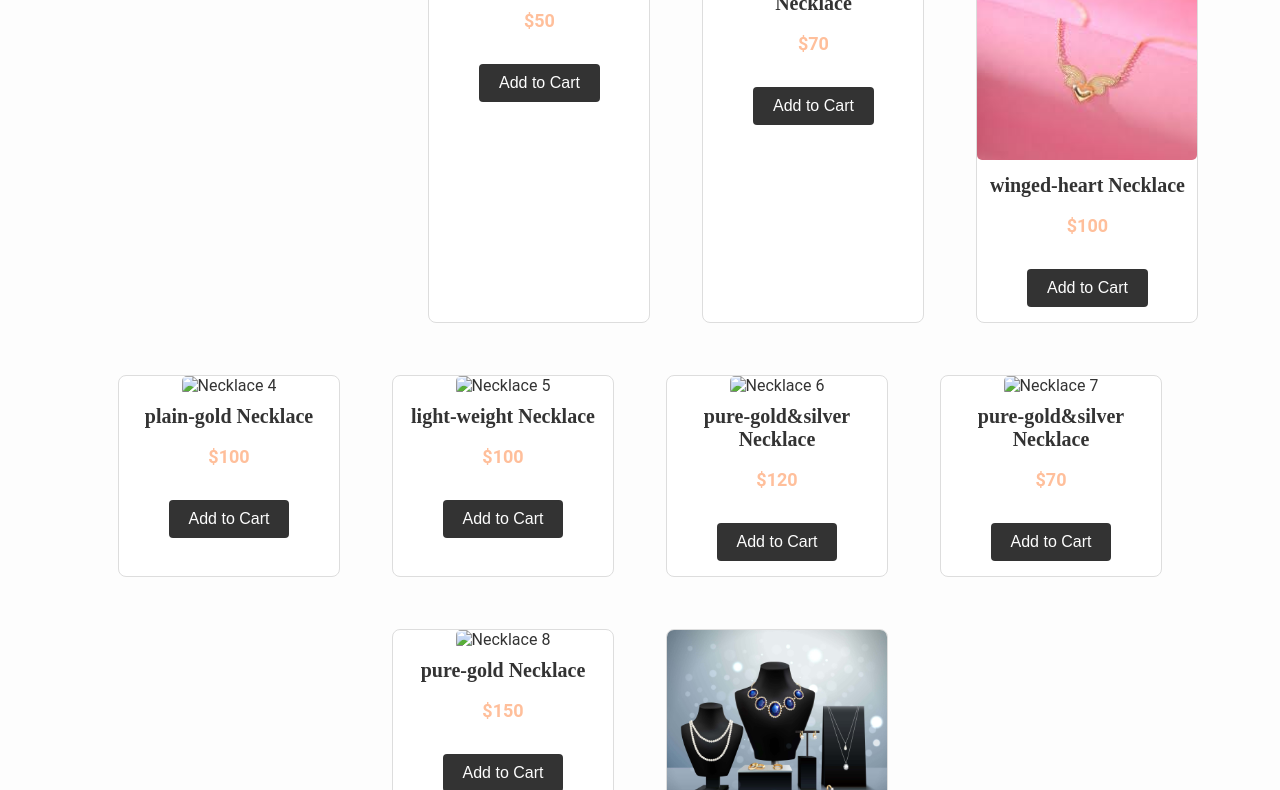
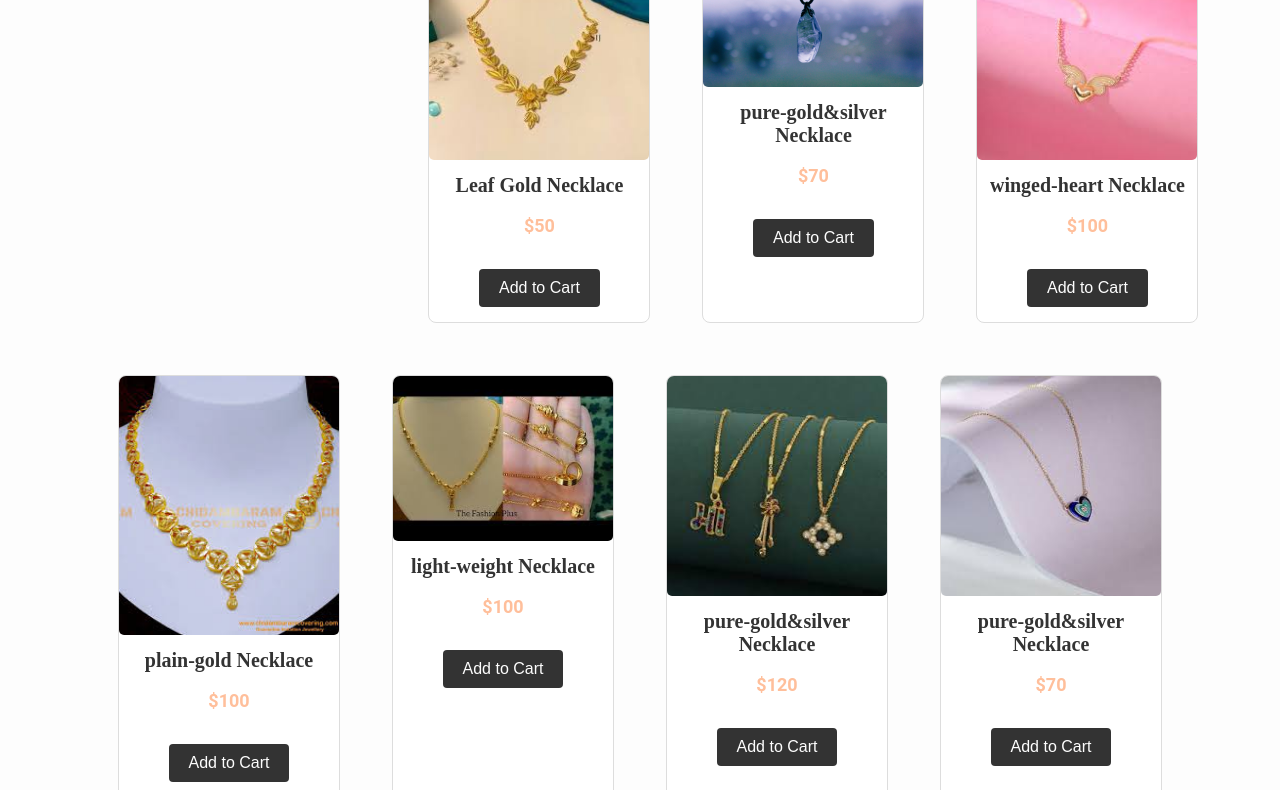
Before and after one commit to Rbnhr32/jewelry-collection, a plain HTML site: page pages/necklaces.html in a window 1280 px wide. Shown: the part 195-985 px from the top of the page. Drawn offline with Linux system fonts and the light colour scheme.

Commit message:
Update necklaces.html

```diff
--- a/pages/necklaces.html
+++ b/pages/necklaces.html
@@ -22,13 +22,13 @@
     <section class="products">
         <h1>Necklaces collection</h1><br>
         <div class="product">
-            <img src="../image/necklaces/leaf-gold.JPEG" alt="Necklace 1">
+            <img src="../image/necklaces/leaf-gold.jpg" alt="Necklace 1">
             <h2>Leaf Gold Necklace</h2>
             <p>$50</p>
             <button>Add to Cart</button>
         </div>
         <div class="product">
-            <img src="../image/necklaces/pure-gold&silver.JPEG" alt="Necklace 2">
+            <img src="../image/necklaces/necklaces.jpg" alt="Necklace 2">
             <h2>pure-gold&silver Necklace</h2>
             <p>$70</p>
             <button>Add to Cart</button>
@@ -42,35 +42,35 @@
         </div>
 
         <div class="product">
-            <img src="../image/necklaces/plain-gold.JPEG" alt="Necklace 4">
+            <img src="../image/necklaces/plain-gold.jpg" alt="Necklace 4">
             <h2>plain-gold Necklace</h2>
             <p>$100</p>
             <button>Add to Cart</button>
         </div>
 
         <div class="product">
-            <img src="../image/necklaces/light-weight.JPEG" alt="Necklace 5">
+            <img src="../image/necklaces/light-weight.jpg" alt="Necklace 5">
             <h2>light-weight Necklace</h2>
             <p>$100</p>
             <button>Add to Cart</button>
         </div>
 
         <div class="product">
-            <img src="../image/necklaces/neclace2.JPEG" alt="Necklace 6">
+            <img src="../image/necklaces/neclace2.jpg" alt="Necklace 6">
             <h2>pure-gold&silver Necklace</h2>
             <p>$120</p>
             <button>Add to Cart</button>
         </div>
 
         <div class="product">
-            <img src="../image/necklaces/pure-gold&silver.JPEG" alt="Necklace 7">
+            <img src="../image/necklaces/pure-gold&silver.jpg" alt="Necklace 7">
             <h2>pure-gold&silver Necklace</h2>
             <p>$70</p>
             <button>Add to Cart</button>
         </div>
 
         <div class="product">
-            <img src="../image/necklaces/necklace3.JPEG" alt="Necklace 8">
+            <img src="../image/necklaces/necklace3.jpg" alt="Necklace 8">
             <h2>pure-gold Necklace</h2>
             <p>$150</p>
             <button>Add to Cart</button>
```
